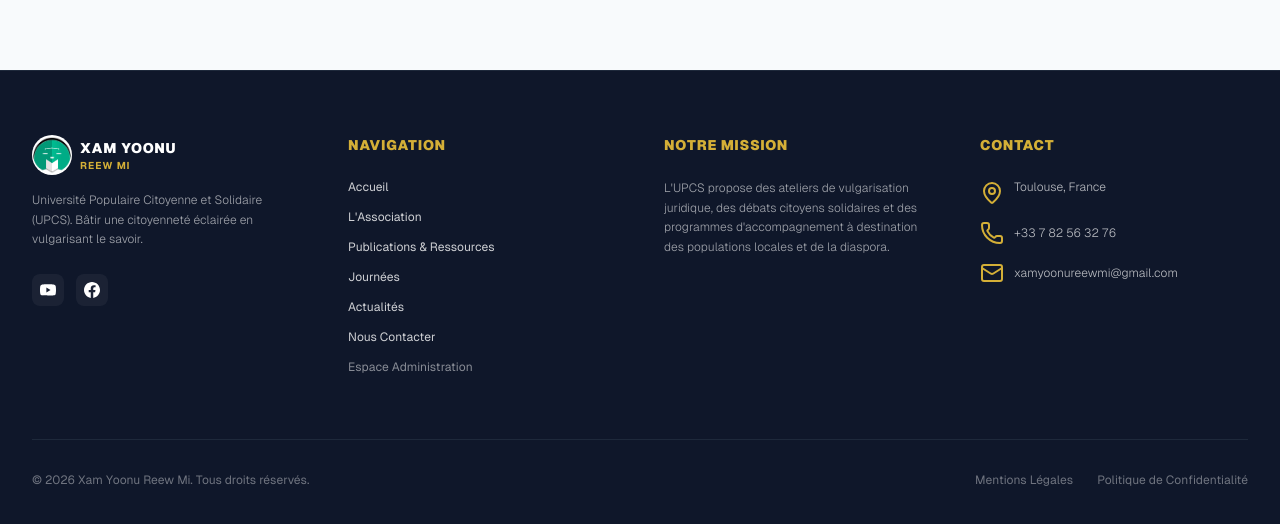
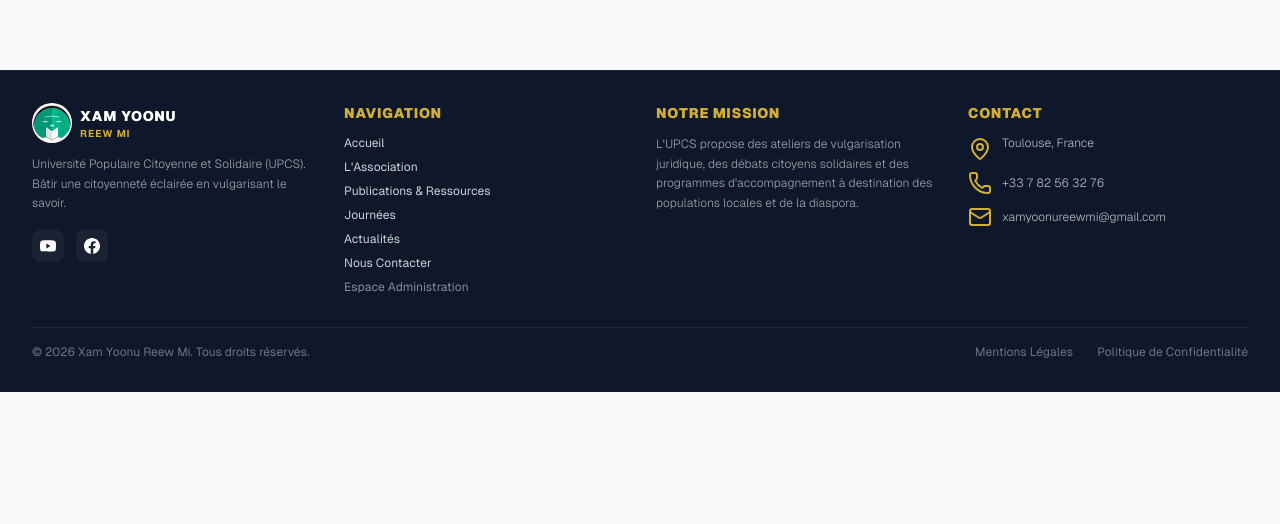
Before and after one commit to papemor94/xam-yoonu-reew-mi, a Next.js app: page /ressources in a window 1280 px wide. Shown: the part 714-1238 px from the top of the page. After the commit the page ends 1106 px from the top, so only its background shows below. Built offline with nearby package versions, Linux system fonts and the light colour scheme; no server answers; the database is empty.

Commit message:
design: reduce vertical padding and layout spacing in footer component

```diff
--- a/components/layout/Footer.tsx
+++ b/components/layout/Footer.tsx
@@ -3,12 +3,12 @@ import { Mail, Phone, MapPin, ArrowUpRight } from "lucide-react";
 
 export default function Footer() {
   return (
-    <footer className="bg-xyrm-slate-900 border-t border-xyrm-slate-800 text-white/80 py-16 px-6 md:px-8">
+    <footer className="bg-xyrm-slate-900 border-t border-xyrm-slate-800 text-white/80 py-8 px-6 md:px-8">
       <div className="mx-auto max-w-7xl">
-        <div className="grid gap-12 md:grid-cols-2 lg:grid-cols-4">
+        <div className="grid gap-8 md:grid-cols-2 lg:grid-cols-4">
 
           {/* Column 1: Brand Info */}
-          <div className="space-y-4">
+          <div className="space-y-3">
             <Link href="/" className="flex items-center gap-2 group">
               <div className="flex h-10 w-10 items-center justify-center rounded-full overflow-hidden border border-white/10 bg-white transition-transform duration-300 group-hover:scale-105 shrink-0">
                 <img src="/logo.png" alt="Logo Xam Yoonu Reew Mi" className="h-full w-full object-cover" />
@@ -26,7 +26,7 @@ export default function Footer() {
               Université Populaire Citoyenne et Solidaire (UPCS). Bâtir une citoyenneté éclairée en vulgarisant le savoir.
             </p>
             {/* Social Icons */}
-            <div className="flex items-center gap-3 pt-2">
+            <div className="flex items-center gap-3 pt-1">
               <a
                 href="https://www.youtube.com/@xamyoonureewmi"
                 target="_blank"
@@ -52,10 +52,10 @@ export default function Footer() {
 
           {/* Column 2: Navigation Links */}
           <div>
-            <h4 className="text-sm font-black uppercase tracking-wider text-xyrm-gold mb-6">
+            <h4 className="text-sm font-black uppercase tracking-wider text-xyrm-gold mb-3">
               Navigation
             </h4>
-            <ul className="space-y-3.5 text-xs">
+            <ul className="space-y-2 text-xs">
               <li>
                 <Link href="/" className="hover:text-xyrm-gold transition-colors flex items-center gap-1 group">
                   Accueil <ArrowUpRight className="h-3 w-3 opacity-0 group-hover:opacity-100 transition-opacity" />
@@ -96,7 +96,7 @@ export default function Footer() {
 
           {/* Column 3: The Concept */}
           <div>
-            <h4 className="text-sm font-black uppercase tracking-wider text-xyrm-gold mb-6">
+            <h4 className="text-sm font-black uppercase tracking-wider text-xyrm-gold mb-3">
               Notre Mission
             </h4>
             <p className="text-xs text-white/60 font-light leading-relaxed">
@@ -106,10 +106,10 @@ export default function Footer() {
 
           {/* Column 4: Contact Details */}
           <div>
-            <h4 className="text-sm font-black uppercase tracking-wider text-xyrm-gold mb-6">
+            <h4 className="text-sm font-black uppercase tracking-wider text-xyrm-gold mb-3">
               Contact
             </h4>
-            <ul className="space-y-4 text-xs">
+            <ul className="space-y-2.5 text-xs">
               <li className="flex items-start gap-2.5">
                 <MapPin className="h-4.5 w-4.5 text-xyrm-gold shrink-0 mt-0.5" />
                 <span className="font-light text-white/70">
@@ -133,7 +133,7 @@ export default function Footer() {
 
         </div>
 
-        <div className="mt-16 pt-8 border-t border-xyrm-slate-800 flex flex-col sm:flex-row items-center justify-between gap-4 text-xs text-white/40">
+        <div className="mt-8 pt-4 border-t border-xyrm-slate-800 flex flex-col sm:flex-row items-center justify-between gap-4 text-xs text-white/40">
           <p>© 2026 Xam Yoonu Reew Mi. Tous droits réservés.</p>
           <div className="flex gap-6">
             <a href="#" className="hover:text-white transition-colors">Mentions Légales</a>
```
